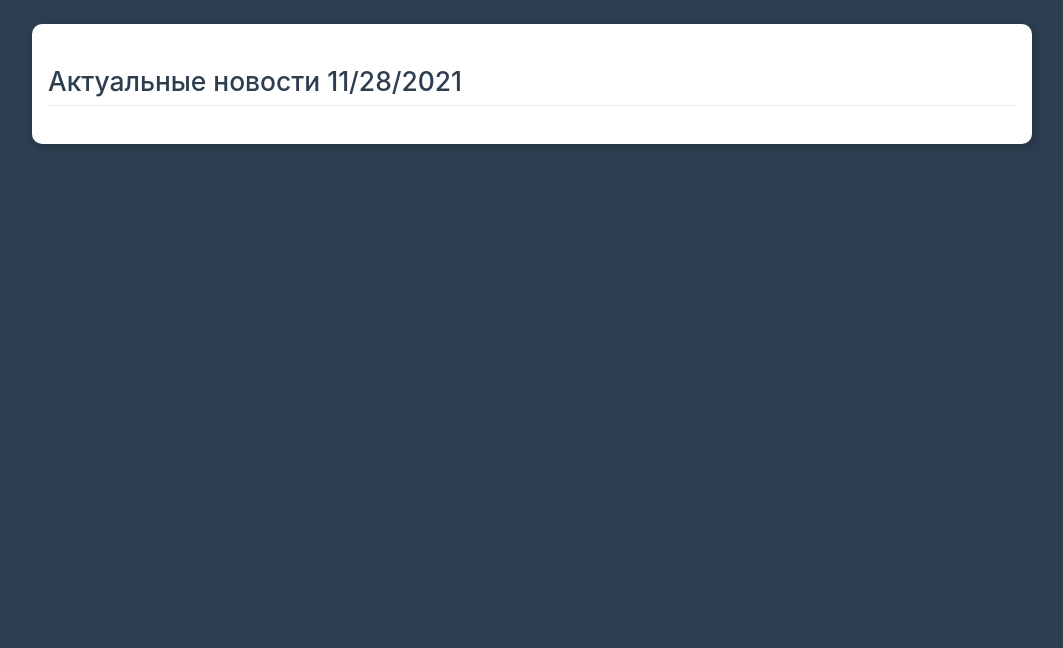
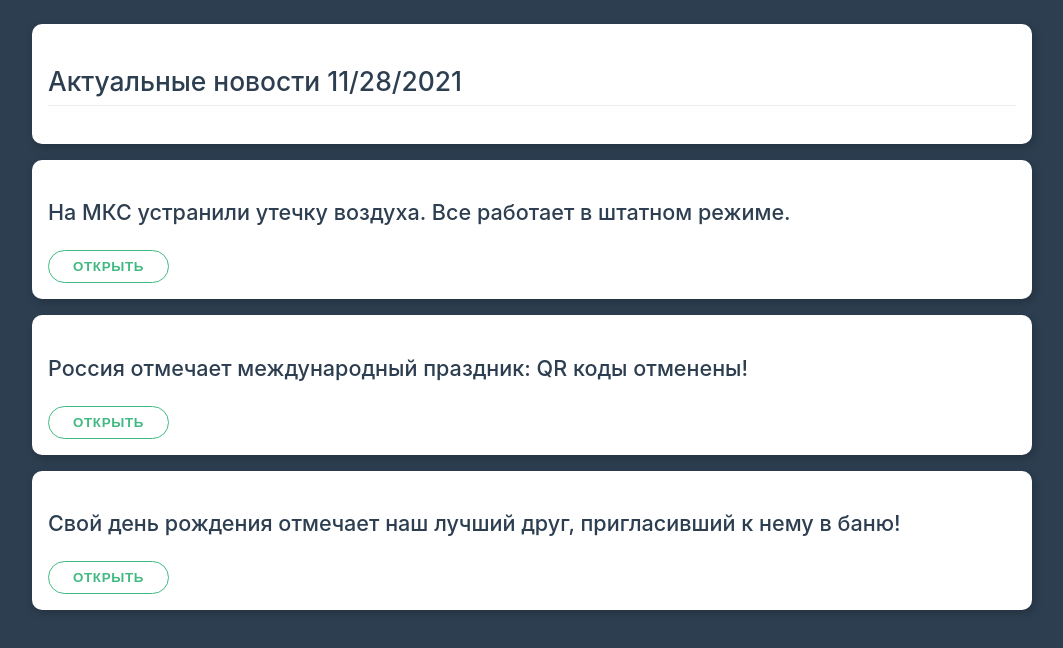
Before and after one commit to vnepluev/vue-traning, a Vue app in the folder vladilen-traning/lesson 6/: page / in a window 1280 px wide. Shown: the top 648 px of the page, without its empty margins (108-1171 px from the left). Built offline with nearby package versions, Linux system fonts and the light colour scheme.

Commit message:
feat: add AppNews component - vladilen vue 3 course

```diff
--- a/vladilen-traning/lesson 6/src/App.vue
+++ b/vladilen-traning/lesson 6/src/App.vue
@@ -4,13 +4,20 @@
       <div class="card">
         <h2>Актуальные новости {{ now }}</h2>
       </div>
-
+      <app-news
+        v-for="item in news"
+        :key="item"
+        :title="item"
+      ></app-news>
 
     </div>
   </div>
 </template>
 
 <script>
+import AppNews from './AppNews.vue'
+
+
 export default {
   data() {
     return {
@@ -23,6 +30,7 @@ export default {
     }
   },
   components: {
+    'app-news': AppNews
   }
 }
 </script>
--- a/vladilen-traning/lesson 6/src/AppNews.vue
+++ b/vladilen-traning/lesson 6/src/AppNews.vue
@@ -1,15 +1,20 @@
 <template>
     <div class="card">
-        <h3>{{ item }}</h3>
-        <button class="btn">Открыть</button>
+        <h3>{{ title }}</h3>
+        <button class="btn" @click="isOpen = !isOpen">Открыть</button>
+        <p v-if="isOpen">Lorem ipsum dolor sit amet consectetur adipisicing elit. Amet earum placeat, ex qui doloribus voluptatum! Repudiandae doloremque porro accusamus asperiores!</p>
     </div>
 </template>
 
 <script>
 export default {
+    props: {
+        'title': String,
+        required: true
+    },
     data() {
         return {
-            item: 'test'
+            isOpen: false
         }
     }
 }
```
